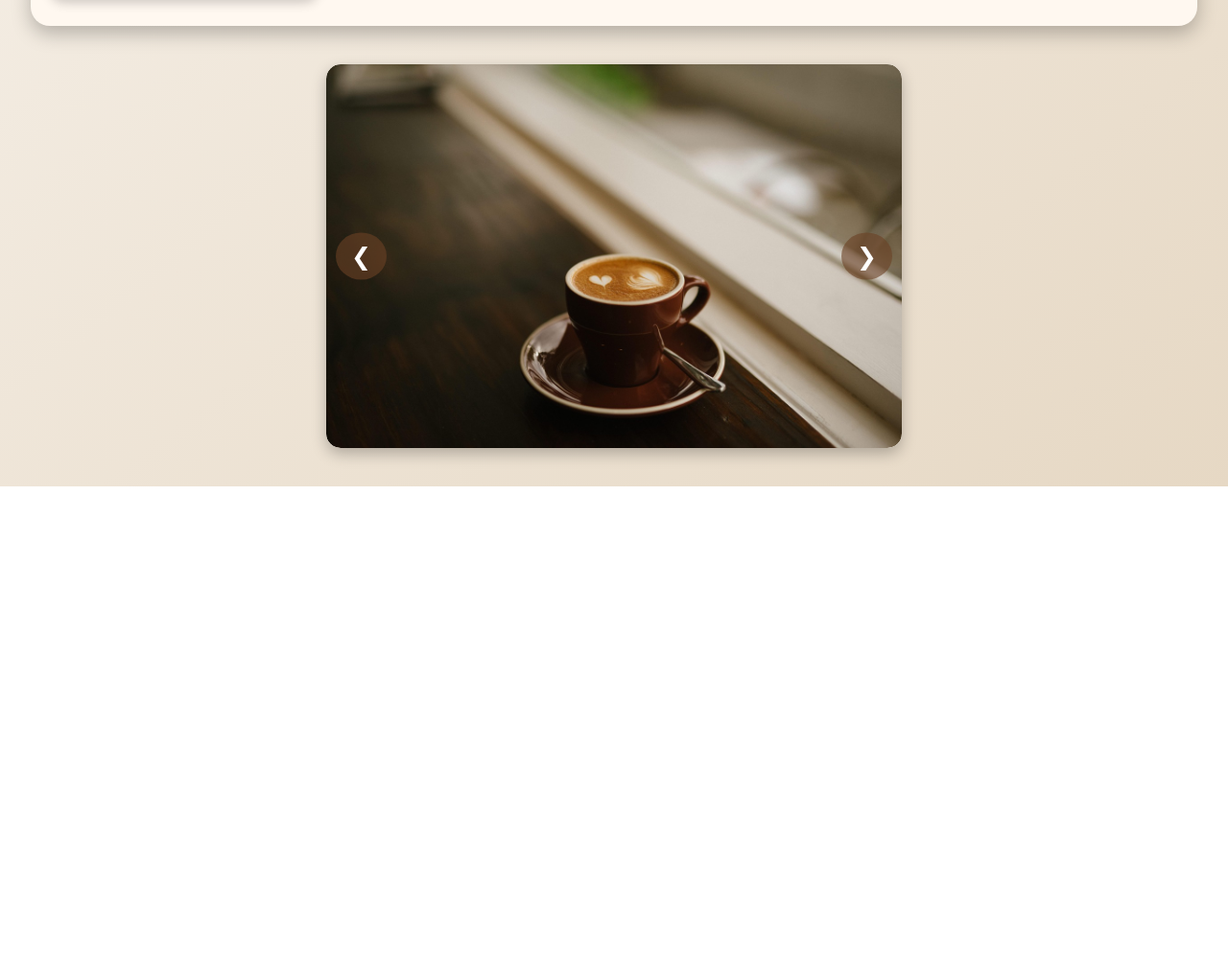
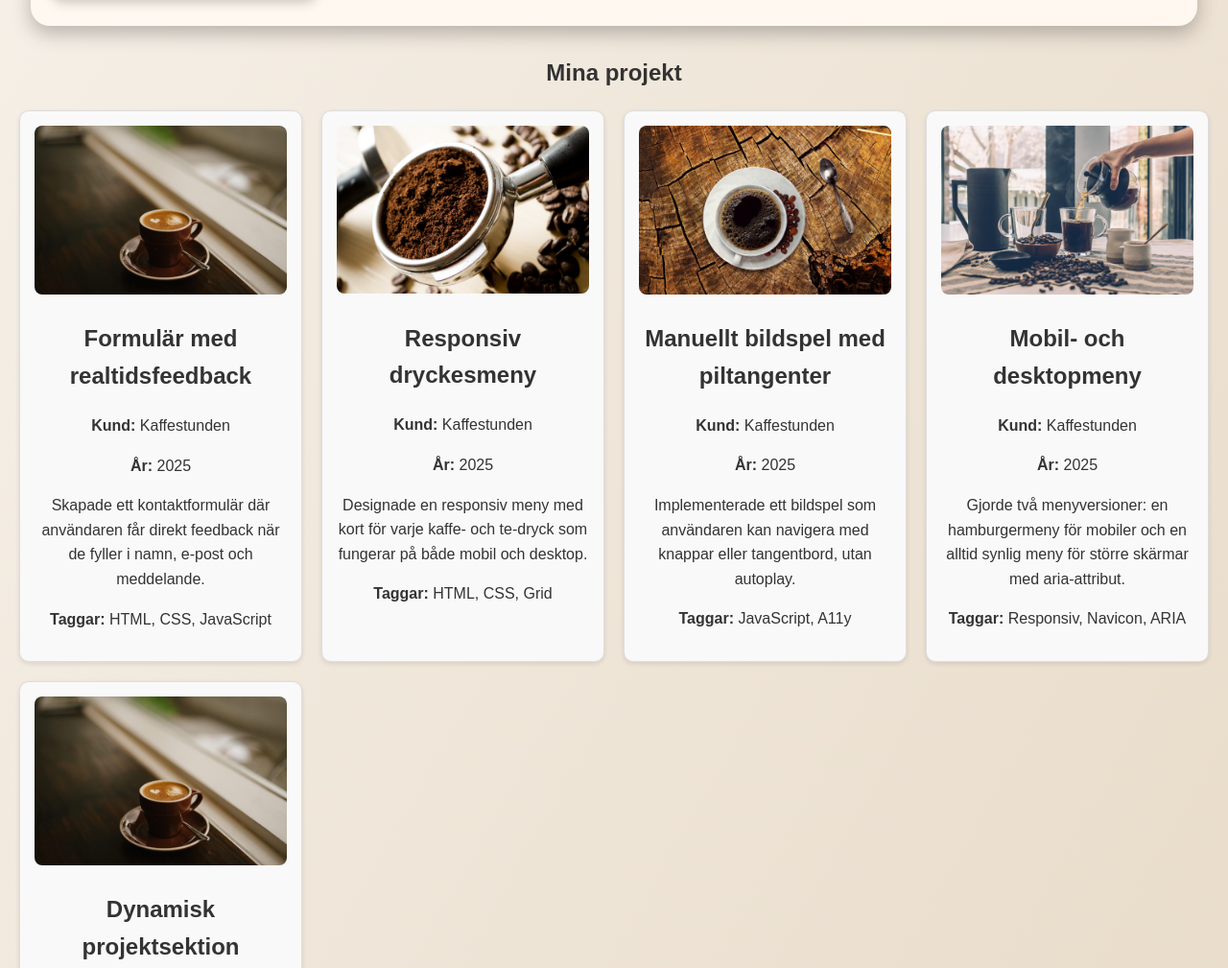
Before and after one commit to Kakan114/Kaffestunden, a plain HTML site: page William.html in a window 1280 px wide. Shown: the part 511-1520 px from the top of the page at 96% size. Before the commit the page ends 1018 px from the top, so only its background shows below. Drawn offline with nearby package versions, Linux system fonts and the light colour scheme.

Commit message:
ny version

```diff
--- /dev/null
+++ b/William-projects.json
@@ -0,0 +1,42 @@
+[
+  {
+    "title": "Formulär med realtidsfeedback",
+    "client": "Kaffestunden",
+    "year": 2025,
+    "tags": ["HTML", "CSS", "JavaScript"],
+    "summary": "Skapade ett kontaktformulär där användaren får direkt feedback när de fyller i namn, e-post och meddelande.",
+    "image": "Kaffe1.jpg"
+  },
+  {
+    "title": "Responsiv dryckesmeny",
+    "client": "Kaffestunden",
+    "year": 2025,
+    "tags": ["HTML", "CSS", "Grid"],
+    "summary": "Designade en responsiv meny med kort för varje kaffe- och te-dryck som fungerar på både mobil och desktop.",
+    "image": "kaffe2.jpg"
+  },
+  {
+    "title": "Manuellt bildspel med piltangenter",
+    "client": "Kaffestunden",
+    "year": 2025,
+    "tags": ["JavaScript", "A11y"],
+    "summary": "Implementerade ett bildspel som användaren kan navigera med knappar eller tangentbord, utan autoplay.",
+    "image": "kaffe3.jpg"
+  },
+  {
+    "title": "Mobil- och desktopmeny",
+    "client": "Kaffestunden",
+    "year": 2025,
+    "tags": ["Responsiv", "Navicon", "ARIA"],
+    "summary": "Gjorde två menyversioner: en hamburgermeny för mobiler och en alltid synlig meny för större skärmar med aria-attribut.",
+    "image": "kaffe4.jpg"
+  },
+  {
+    "title": "Dynamisk projektsektion",
+    "client": "Kaffestunden",
+    "year": 2025,
+    "tags": ["Axios", "JSON", "DOM"],
+    "summary": "Läste in projekten från en JSON-fil med Axios och renderade dem automatiskt i ett flexibelt grid-system.",
+    "image": "Kaffe1.jpg"
+  }
+]
--- a/William.css
+++ b/William.css
@@ -69,14 +69,6 @@
     display: flex;              /* visas när man klickar */
   }
 }
-
-
-
-
-
-
-
-
 
 
 
@@ -234,3 +226,27 @@ header {
     font-size: 1.4em;
   }
 }
+
+
+
+#projekt-container {
+  display: grid;
+  grid-template-columns: repeat(auto-fit, minmax(250px, 1fr));
+  gap: 20px;
+  margin: 20px;
+}
+
+.projekt-kort {
+  background: #f9f9f9;
+  border: 1px solid #ddd;
+  border-radius: 10px;
+  padding: 15px;
+  text-align: center;
+  box-shadow: 0 2px 5px rgba(0,0,0,0.1);
+}
+
+.projekt-kort img {
+  max-width: 100%;
+  height: auto;
+  border-radius: 8px;
+}
--- a/William.html
+++ b/William.html
@@ -10,7 +10,6 @@
   <link rel="stylesheet" href="Rutor.css" />
   <link rel="stylesheet" href="hitta-oss.css" />
   <link rel="stylesheet" href="omoss.css" />
-  <!-- NY: lägg den här sist -->
   <link rel="stylesheet" href="hamburger.css" />
 
   <link rel="preload" as="image" href="William.jpeg" />
@@ -18,10 +17,10 @@
   <link rel="preload" as="image" href="kaffe2.jpg" />
   <link rel="preload" as="image" href="kaffe3.jpg" />
   <link rel="preload" as="image" href="kaffe4.jpg" />
+
   <title>William - KaffeStunden</title>
 </head>
 <body>
-
   <!-- Meny -->
   <header class="main-header">
     <div class="brand">
@@ -56,6 +55,12 @@
     </div>
   </section>
 
+  <!-- Container där Axios kommer ladda in projekten -->
+  <section>
+    <h2>Mina projekt</h2>
+    <div id="projekt-container"></div>
+  </section>
+
   <!-- Bildspel -->
   <section class="slideshow-container">
     <div class="slide active"><img src="Kaffe1.jpg" alt="Bild 1" /></div>
@@ -66,7 +71,9 @@
     <button class="next" onclick="changeSlide(1)">&#10095;</button>
   </section>
 
-  <!-- Din befintliga JS för bildspel + meny-toggle läggs här -->
-  <script src="William.js"></script>
+  <!-- JS ska alltid ligga sist i body -->
+<script src="https://cdn.jsdelivr.net/npm/axios/dist/axios.min.js"></script>
+<script src="script.js"></script>  <!-- Axios-projekt -->
+<script src="William.js"></script>  <!-- Bildspel -->
 </body>
 </html>
--- a/William.js
+++ b/William.js
@@ -9,26 +9,46 @@ if (btn && nav) {
     btn.setAttribute('aria-expanded', String(!expanded));
   });
 
-  // Stäng menyn när man klickar en länk på mobil
-  nav.addEventListener('click', (e) => {
-    if (e.target.tagName === 'A' && window.matchMedia('(max-width: 768px)').matches) {
-      nav.classList.remove('show');
-      btn.setAttribute('aria-expanded', 'false');
-    }
-  });
+
 }
 
-
-
-
+// --- Bildspel ---
 let slideIndex = 0;
 const slides = document.querySelectorAll('.slide');
+
+function showSlide(n) {
+  slides.forEach(slide => slide.classList.remove('active'));
+  slideIndex = (n + slides.length) % slides.length;
+  slides[slideIndex].classList.add('active');
+}
+
+// Visa första bilden när sidan laddas
 showSlide(slideIndex);
 
 function changeSlide(n) {
-  slides[slideIndex].classList.remove('active');
-  slideIndex += n;
-  if (slideIndex >= slides.length) slideIndex = 0;
-  if (slideIndex < 0) slideIndex = slides.length - 1;
-  slides[slideIndex].classList.add('active');
+  showSlide(slideIndex + n);
 }
+
+// --- Axios: läs in projekt från JSON ---
+axios.get('William-projects.json')
+  .then(response => {
+    const projekt = response.data;
+    const container = document.getElementById('projekt-container');
+
+    projekt.forEach(p => {
+      const div = document.createElement('div');
+      div.classList.add('projekt-kort');
+
+      div.innerHTML = `
+        <img src="${p.image}" alt="${p.title}">
+        <h2>${p.title}</h2>
+        <p><strong>Kund:</strong> ${p.client}</p>
+        <p><strong>År:</strong> ${p.year}</p>
+        <p>${p.summary}</p>
+        <p><strong>Taggar:</strong> ${p.tags.join(', ')}</p>
+      `;
+
+      container.appendChild(div);
+    });
+  })
+  .catch(error => console.error("Fel vid inläsning:", error));
```
